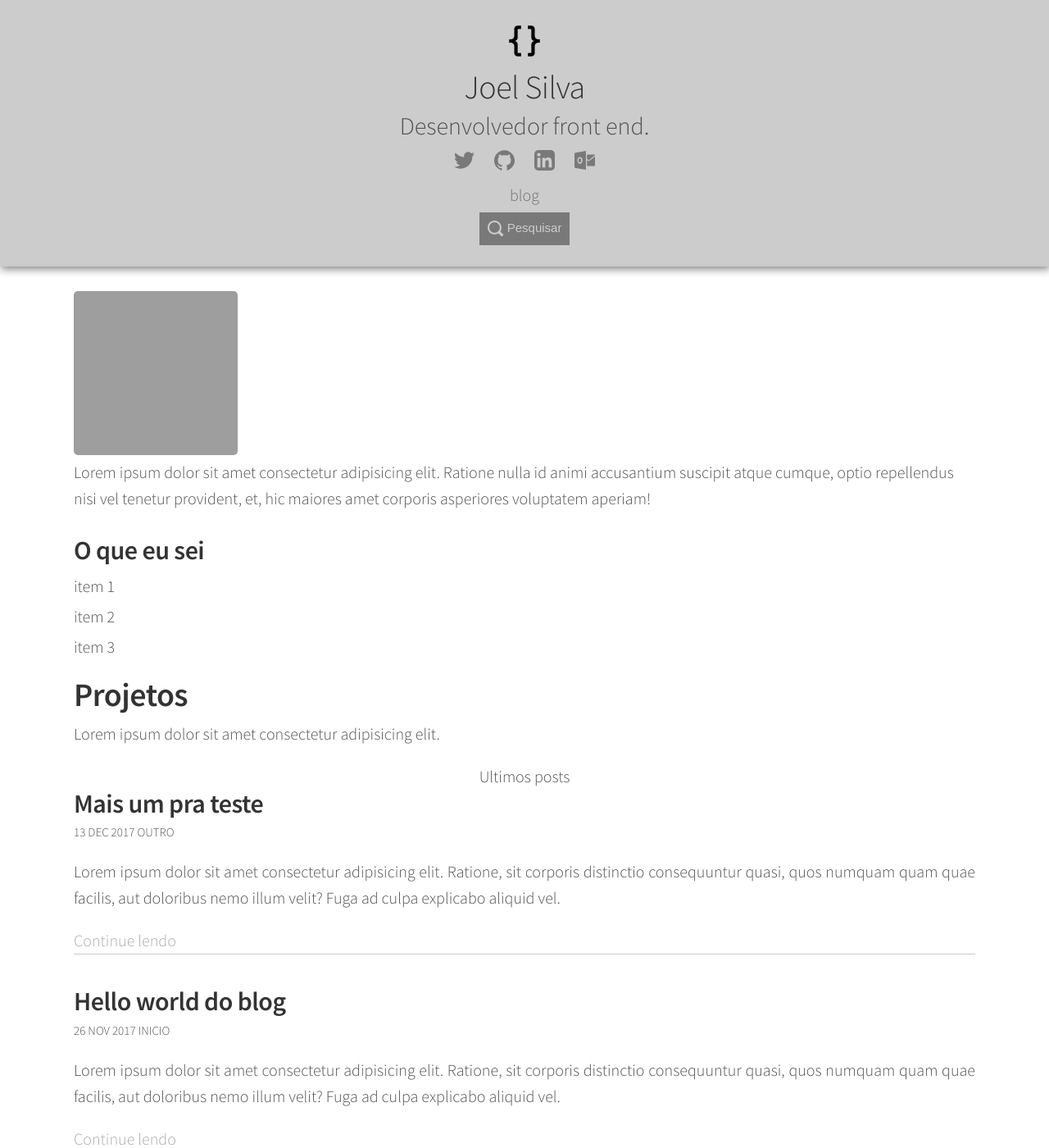
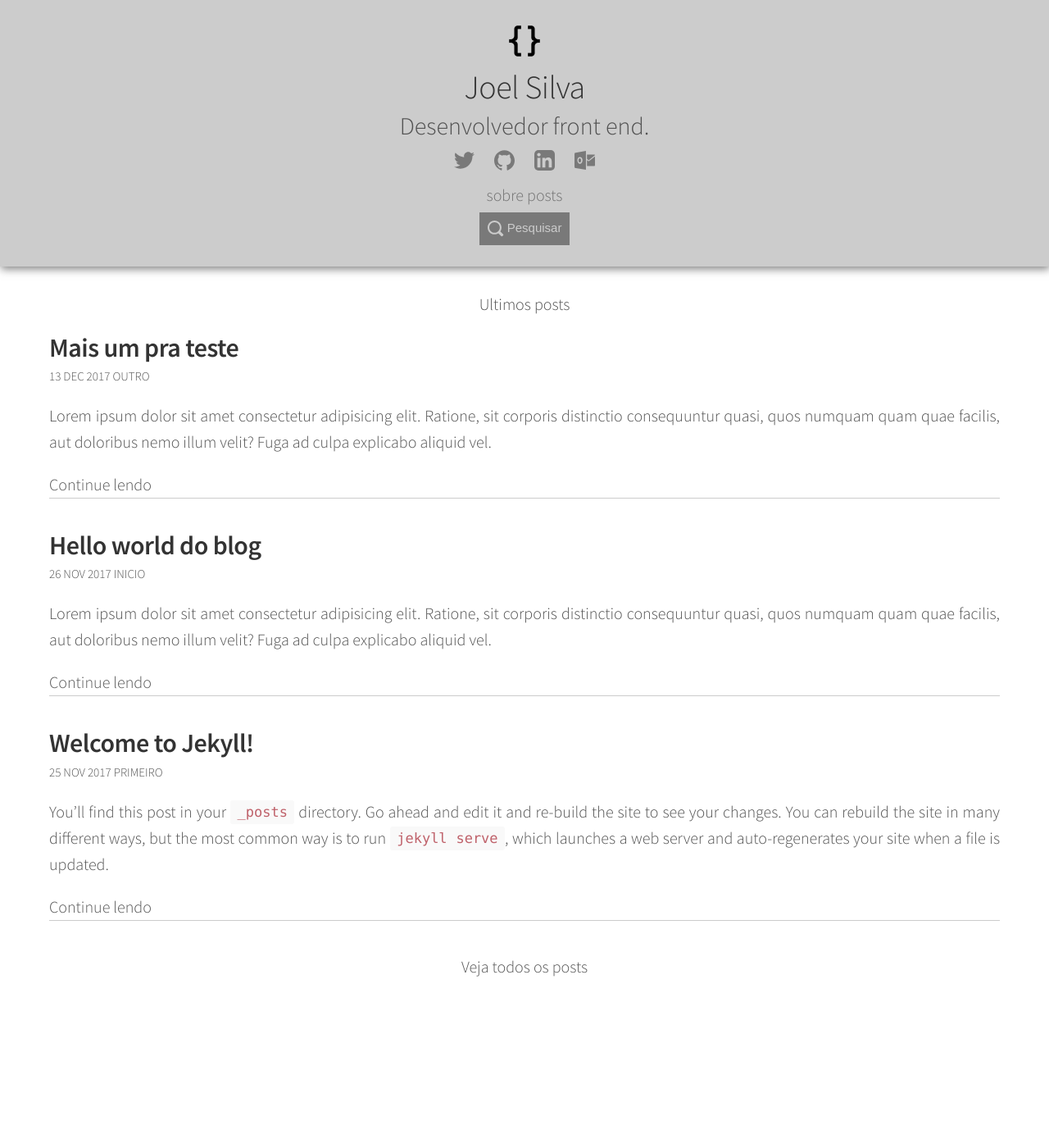
Before and after one commit to Jhoow13/joel-blog, a Jekyll site: the page built from index.md, in a window 1280 px wide and 1400 px high. Shown: the whole window at 82% size. Built offline with Jekyll 4.4.1, drawn with Linux system fonts in a browser that asks for light colours; grey boxes are pictures that could not be loaded.

Commit message:
Novo layout

```diff
--- a/_includes/header.html
+++ b/_includes/header.html
@@ -45,7 +45,16 @@
   </nav>
 </header>
 
-<header class="smaller"></header>
+<header class="smaller">
+  <a href="{{ site.baseurl }}/">
+    <img class="logo" src="../src/imgs/icons/logo.png" alt="Logo do site abre e fecha chaves">
+  </a>
+  <span>{{site.title}} - Front End</span>
+  <button id="btnSearch" class="button-search">
+    <img src="../src/imgs/icons/search.svg">
+  </button>
+
+</header>
 
 <div id="modalPesquisa" class="modal">
   <div class="modal-content">
--- a/_layouts/home.html
+++ b/_layouts/home.html
@@ -1,35 +1,15 @@
 ---
 layout: default
 ---
-<article class="about">
-  <section>
-    <img src="https://avatars2.githubusercontent.com/u/18129245?v=4" alt="Foto do dono do blog :)">
-    <h1 class="about-title">{{page.title}}</h1>
-    <p>
-      Lorem ipsum dolor sit amet consectetur adipisicing elit. Ratione nulla id animi accusantium suscipit atque cumque, optio repellendus nisi vel tenetur provident, et, hic maiores amet corporis asperiores voluptatem aperiam!
-    </p>
-    <h2>O que eu sei</h2>
-    <ul>
-      <li>item 1</li>
-      <li>item 2</li>
-      <li>item 3</li>
-    </ul>
-  </section>
 
-  <section>
-    <h1 class="section-title">Projetos</h1>
-    <p>
-      Lorem ipsum dolor sit amet consectetur adipisicing elit.
-    </p>
-  </section>
-</article>
-
-Ultimos posts
+<p>
+  Ultimos posts
+</p>
 <div class="content list">
   {% if site.posts.size == 0 %}
     <p class="no-posts">Ops, atualmente estamos sem publicações. Volte mais tarde :)</p>
   {% else %}
-    {% for post in site.posts limit:2 %}
+    {% for post in site.posts limit:3 %}
       <div class="list-item">
         <h2 class="list-post-title">
           <a href="{{ post.url }}">{{ post.title | prepend: site.baseurl }}</a>
--- a/_sass/_base.scss
+++ b/_sass/_base.scss
@@ -29,7 +29,7 @@
 }
 
 a {
-  color: #aaa;
+  color: #555;
   text-decoration: none;
 }
 
@@ -223,6 +223,7 @@
   display: block;
   max-width: 100%;
   border-radius: 5px;
+  margin: 0 auto;
 }
 
 table {
--- a/_sass/_layout.scss
+++ b/_sass/_layout.scss
@@ -2,7 +2,6 @@
   display: flex;
   flex-flow: row wrap;
   justify-content: center;
-  padding: 1.5em 4.5em;
 }
 
 .masthead {
@@ -99,13 +98,36 @@
   width: 100%;
   height: 50px;
   transition: top .8s ease;
-  * {
-    display: none;
-  }
-
+  display: flex;
+  align-items: center;
+  justify-content: space-between;
   &.top0{
     top:0;
   }
+  span{
+    font-weight: 300;
+    color: #333;
+    font-size: 35px;
+  }
+  .button-search{
+    background-color: #000;
+    opacity: .4;
+    border: none;
+    padding: 10px;
+    color: #fff;
+    cursor: pointer;
+    transition: opacity ease .3s;
+    &:hover{
+      opacity: 1;
+    }
+  span{
+    color: #ccc;
+  }
+  img{
+    width: 30px;
+  }
+}
+
 }
 
 .page {
@@ -237,6 +259,21 @@
   .masthead p.blog-initial-info{
     font-size: 1em;
   }
+  .smaller span{
+    font-size: 1.2em;
+  }
+}
+
+@media screen and (max-width: 991px){
+  .container{
+    padding: 1.2em;
+  }
+}
+
+@media screen and (min-width: 992px){
+  .container{
+    padding: 1.5em 3em;
+  }
 }
 
 @keyframes shake {
--- a/blog.html
+++ b/blog.html
@@ -1,6 +1,6 @@
 ---
 layout: default
-title: Blog
+title: Posts
 permalink: /blog
 nav: true
 ---
```
Also changed, not shown: about.html (added, +28 -0 lines).
